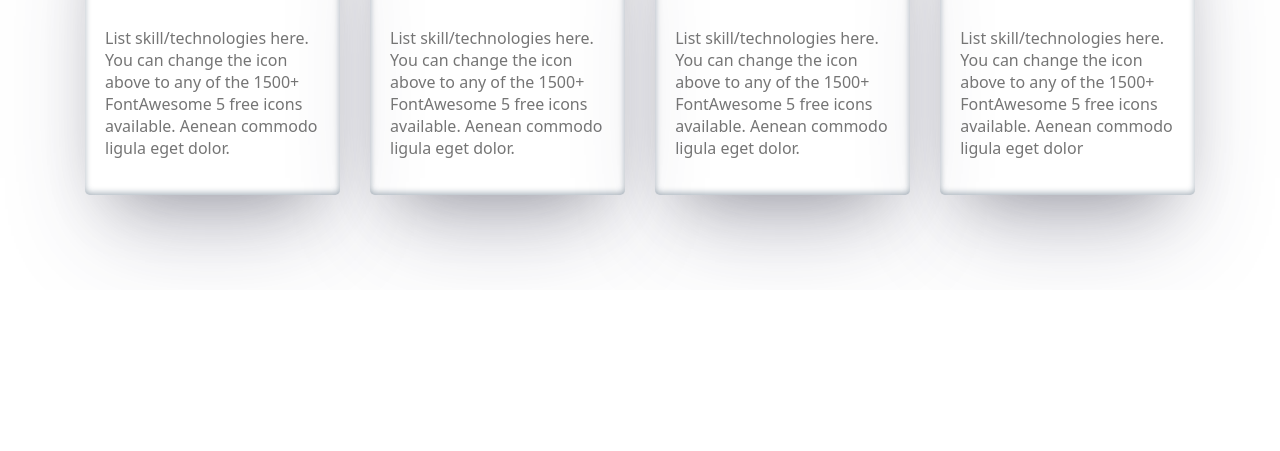
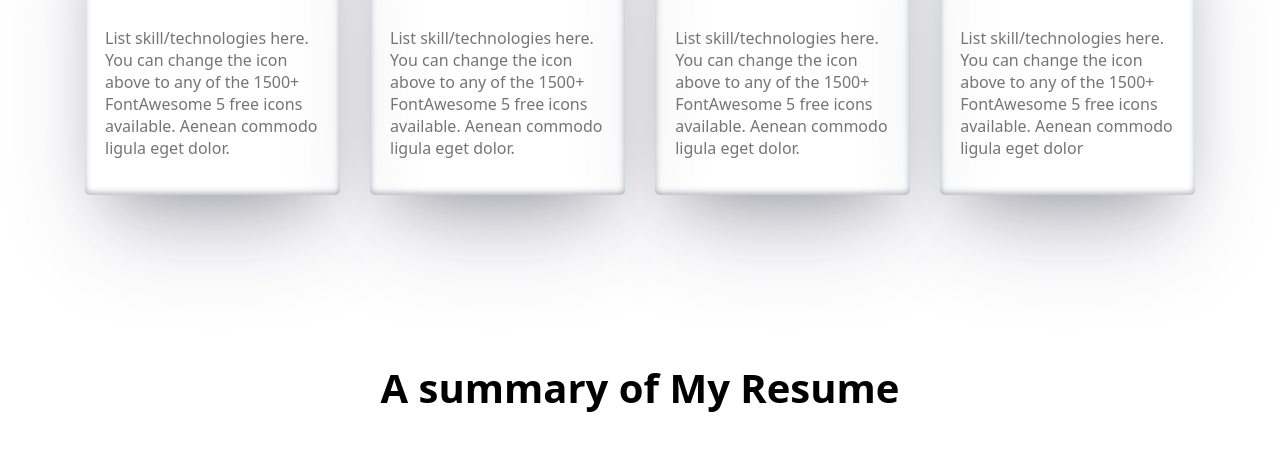
Before and after one commit to Elias-Gti/portfolio-website, a plain HTML site: page index.html in a window 1280 px wide. Shown: the part 2050-2501 px from the top of the page. Before the commit the page ends 2340 px from the top, so only its background shows below. Drawn offline with Linux system fonts and the light colour scheme.

Commit message:
summary secton start

```diff
--- a/index.html
+++ b/index.html
@@ -122,10 +122,18 @@
                         eget dolor</p>
                  </div>
                 </div>
+             </section>
+
+             <!-- A summary of My Resume -->
+              <section>
+                <h1 class="title_summary">A summary of My Resume</h1>
 
 
 
-             </section>
+
+              </section>
+
+
         </main>
 
     </header>
--- a/style/style.css
+++ b/style/style.css
@@ -173,3 +173,10 @@
     color: #757575;
 
 }
+/* Summary section start */
+.title_summary{
+    text-align: center;
+    font-size: 40px;
+    font-weight: 700;
+    margin: 150px 0px;
+}
```
